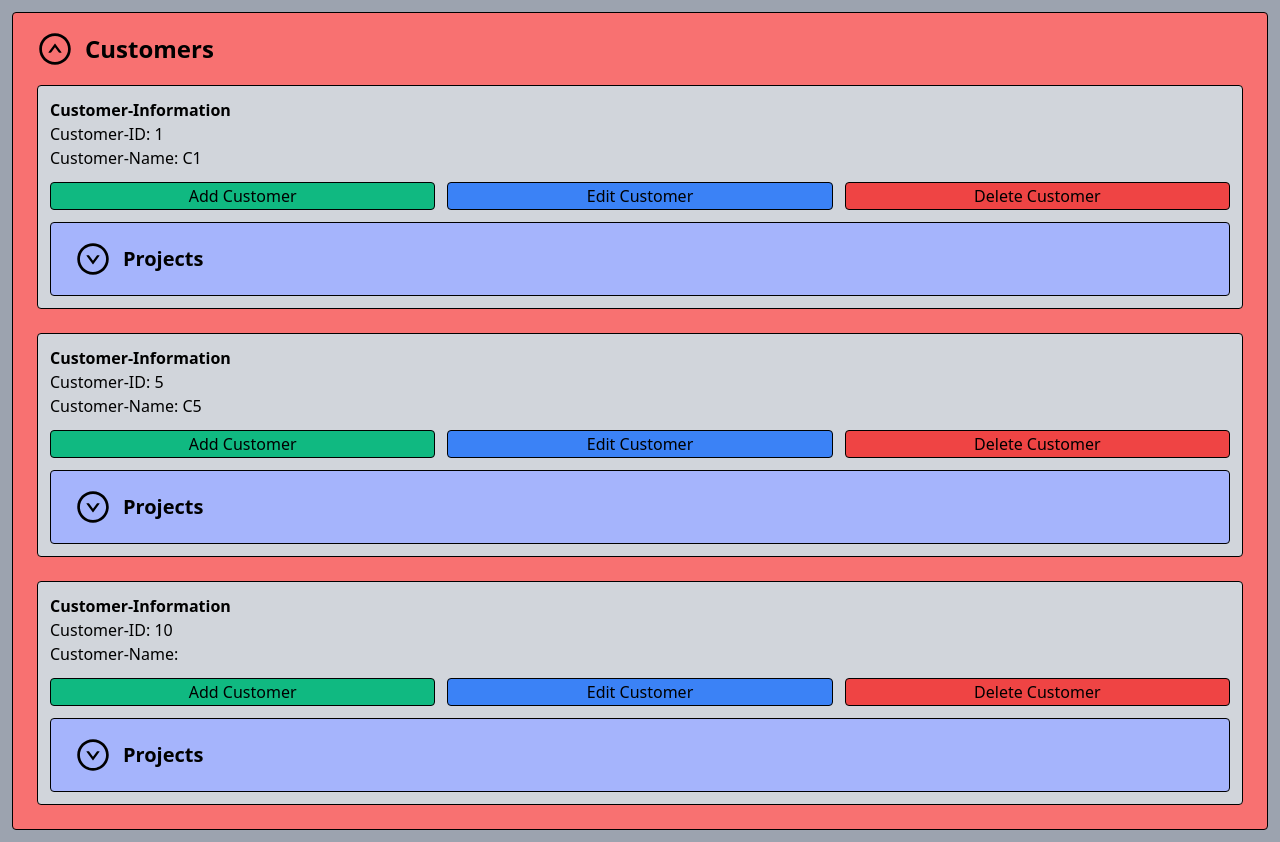
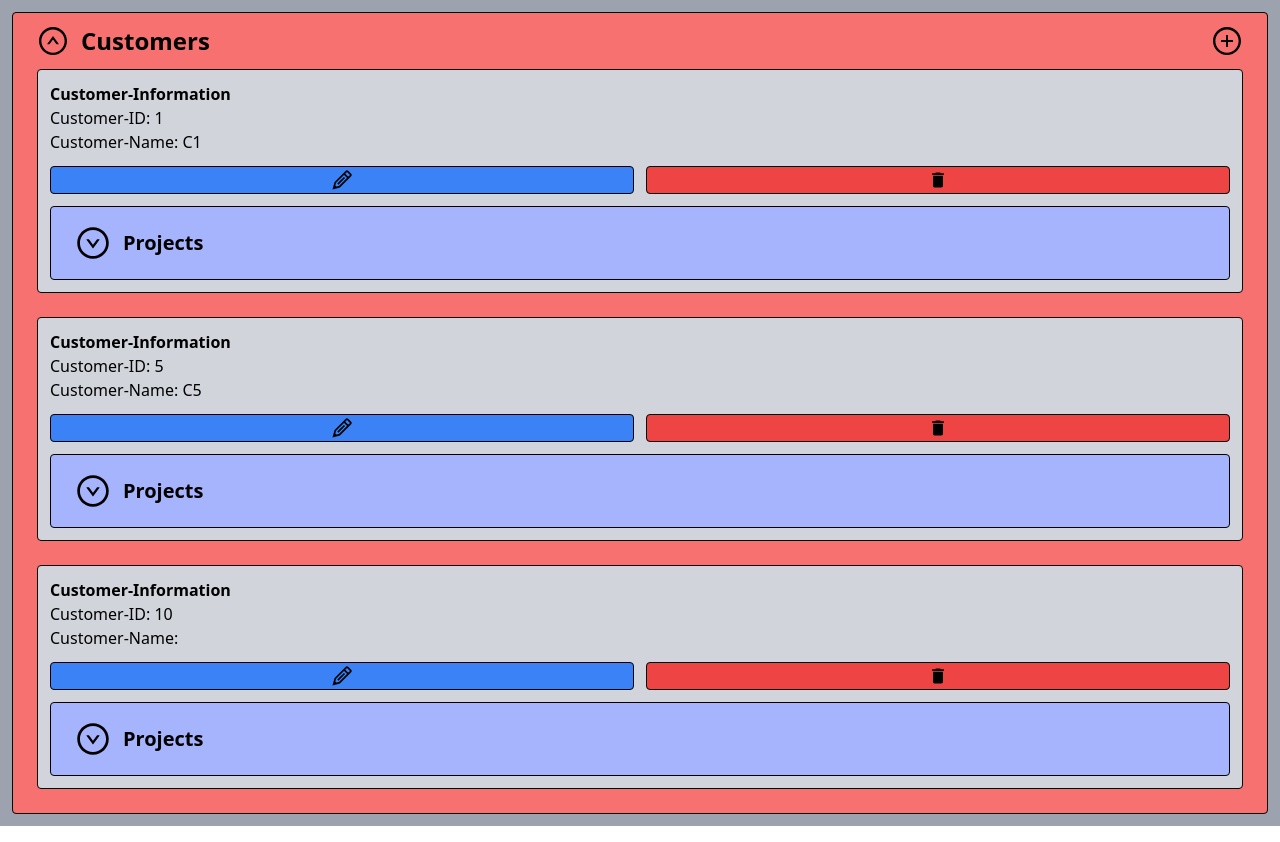
Before and after one commit to brudijoe/rizonic, a React (Create React App) app: page / in a window 1280 px wide. Built offline with nearby package versions, Linux system fonts and the light colour scheme.

Commit message:
main/redesign_button_icons_and_move_add_customer_button

```diff
--- a/src/components/App/AddCustomer.tsx
+++ b/src/components/App/AddCustomer.tsx
@@ -3,7 +3,7 @@ import { customerAdded } from "../../redux/dataSlice";
 import { useAppSelector, useAppDispatch } from "../../redux/hooks";
 import { unwrapResult } from "@reduxjs/toolkit";
 import { IconContext } from "react-icons";
-import { AiOutlineClose } from "react-icons/ai";
+import { AiOutlineClose, AiOutlinePlusCircle } from "react-icons/ai";
 
 const AddCustomer = () => {
   const dispatch = useAppDispatch();
@@ -54,22 +54,21 @@ const AddCustomer = () => {
         {modalIsOpen ? (
           <div className="hidden"></div>
         ) : (
-          <button
-            type="button"
-            className="w-full h-7 rounded bg-green-500 border-black border hover:bg-green-300 "
-            onClick={openModal}
-          >
-            Add Customer
-          </button>
+          <IconContext.Provider value={{ size: "2em" }}>
+            <AiOutlinePlusCircle
+              className="cursor-pointer"
+              onClick={openModal}
+            />
+          </IconContext.Provider>
         )}
       </div>
 
       <div>
         {modalIsOpen ? (
           <div className="rounded border border-black p-3 bg-green-500">
-            <div className="flex flex-row justify-between">
+            <div className="flex flex-row justify-between items-center">
               <div className="invisible">Hidden</div>
-              <h1 className="text-center">Add Customer?</h1>
+              <h1 className="text-center">Add Customer</h1>
               <div>
                 <IconContext.Provider value={{ size: "1.25em" }}>
                   <AiOutlineClose
--- a/src/components/App/AddProject.tsx
+++ b/src/components/App/AddProject.tsx
@@ -84,9 +84,9 @@ const AddProject = (props: Props) => {
       <div>
         {modalIsOpen ? (
           <div className="rounded border border-black p-3 bg-green-500">
-            <div className="flex flex-row justify-between">
+            <div className="flex flex-row justify-between items-center">
               <div className="invisible">Hidden</div>
-              <h1 className="text-center">Add Project?</h1>
+              <h1 className="text-center">Add Project</h1>
               <div>
                 <IconContext.Provider value={{ size: "1.25em" }}>
                   <AiOutlineClose
--- a/src/components/App/Customer.tsx
+++ b/src/components/App/Customer.tsx
@@ -27,28 +27,38 @@ const Customer = () => {
     <div>
       <div className="bg-red-400 rounded p-3 border border-black">
         {dropDownCustomers ? (
-          <div className="flex flex-row items-center">
-            <div>
-              <IconContext.Provider value={{ size: "3em" }}>
-                <AiOutlineUpCircle
-                  className="mr-3 pl-3 cursor-pointer"
-                  onClick={showDropDownCustomers}
-                />
-              </IconContext.Provider>
+          <div className="flex flex-row items-center justify-between">
+            <div className="flex flex-row ml-3 items-center">
+              <div>
+                <IconContext.Provider value={{ size: "2em" }}>
+                  <AiOutlineUpCircle
+                    className="cursor-pointer"
+                    onClick={showDropDownCustomers}
+                  />
+                </IconContext.Provider>
+              </div>
+              <h1 className="ml-3 text-center text-2xl font-bold">Customers</h1>
             </div>
-            <h1 className="text-center text-2xl font-bold">Customers</h1>
+            <div className="mr-3">
+              <AddCustomer />
+            </div>
           </div>
         ) : (
-          <div className="flex flex-row items-center">
-            <div>
-              <IconContext.Provider value={{ size: "3em" }}>
-                <AiOutlineDownCircle
-                  className="mr-3 pl-3 cursor-pointer"
-                  onClick={showDropDownCustomers}
-                />
-              </IconContext.Provider>
+          <div className="flex flex-row items-center justify-between">
+            <div className="flex flex-row ml-3 items-center">
+              <div>
+                <IconContext.Provider value={{ size: "2em" }}>
+                  <AiOutlineDownCircle
+                    className="mr-3 cursor-pointer"
+                    onClick={showDropDownCustomers}
+                  />
+                </IconContext.Provider>
+              </div>
+              <h1 className="text-center text-2xl font-bold">Customers</h1>
             </div>
-            <h1 className="text-center text-2xl font-bold">Customers</h1>
+            <div className="mr-3">
+              <AddCustomer />
+            </div>
           </div>
         )}
         {dropDownCustomers &&
@@ -59,15 +69,12 @@ const Customer = () => {
                 <div>Customer-ID:&nbsp;{customerEntry.customerId}</div>
                 <div>Customer-Name:&nbsp;{customerEntry.customerName}</div>
                 <div className="flex flex-row mt-3 mb-3">
-                  <div className="w-2/6 mr-3">
-                    <AddCustomer />
-                  </div>
-                  <div className="w-2/6 mr-3">
+                  <div className="w-3/6 mr-3">
                     <EditCustomer
                       currentCustomerId={customerEntry.customerId}
                     />
                   </div>
-                  <div className="w-2/6">
+                  <div className="w-3/6">
                     <DeleteCustomer
                       currentCustomerId={customerEntry.customerId}
                     />
--- a/src/components/App/DeleteCustomer.tsx
+++ b/src/components/App/DeleteCustomer.tsx
@@ -4,6 +4,7 @@ import { useAppSelector, useAppDispatch } from "../../redux/hooks";
 import { unwrapResult } from "@reduxjs/toolkit";
 import { IconContext } from "react-icons";
 import { AiOutlineClose } from "react-icons/ai";
+import { MdDelete } from "react-icons/md";
 
 interface Props {
   currentCustomerId: number;
@@ -46,11 +47,13 @@ const DeleteCustomer = (props: Props) => {
         ) : (
           <button
             type="button"
-            className="w-full rounded h-7 bg-red-500 border-black border hover:bg-red-300"
+            className="w-full h-7 flex items-center justify-center rounded bg-red-500 border-black border hover:bg-red-300"
             onClick={openModal}
             data-test-id="CustomersDeleteButton"
           >
-            Delete Customer
+            <IconContext.Provider value={{ size: "1.25em" }}>
+              <MdDelete />
+            </IconContext.Provider>
           </button>
         )}
       </div>
@@ -58,9 +61,9 @@ const DeleteCustomer = (props: Props) => {
       <div>
         {modalIsOpen ? (
           <div className="rounded border border-black p-3 bg-red-500">
-            <div className="flex flex-row justify-between">
+            <div className="flex flex-row justify-between items-center">
               <div className="invisible">Hidden</div>
-              <h1 className="text-center">Delete Customer?</h1>
+              <h1 className="text-center">Delete Customer</h1>
               <div>
                 <IconContext.Provider value={{ size: "1.25em" }}>
                   <AiOutlineClose
--- a/src/components/App/DeleteProject.tsx
+++ b/src/components/App/DeleteProject.tsx
@@ -74,9 +74,9 @@ const DeleteProject = (props: Props) => {
 
       {modalIsOpen ? (
         <div className="rounded border border-black p-3 bg-red-500">
-          <div className="flex flex-row justify-between">
+          <div className="flex flex-row justify-between items-center">
             <div className="invisible">Hidden</div>
-            <h1 className="text-center">Delete Project?</h1>
+            <h1 className="text-center">Delete Project</h1>
             <div>
               <IconContext.Provider value={{ size: "1.25em" }}>
                 <AiOutlineClose
--- a/src/components/App/EditCustomer.tsx
+++ b/src/components/App/EditCustomer.tsx
@@ -4,6 +4,7 @@ import { useAppDispatch } from "../../redux/hooks";
 import { unwrapResult } from "@reduxjs/toolkit";
 import { IconContext } from "react-icons";
 import { AiOutlineClose } from "react-icons/ai";
+import { GrEdit } from "react-icons/gr";
 
 interface Props {
   currentCustomerId: number;
@@ -52,19 +53,21 @@ const EditCustomer = (props: Props) => {
         ) : (
           <button
             type="button"
-            className="w-full rounded h-7 bg-blue-500 border-black border hover:bg-blue-300"
+            className="w-full h-7 flex items-center justify-center rounded bg-blue-500 border-black border hover:bg-blue-300"
             onClick={openModal}
           >
-            Edit Customer
+            <IconContext.Provider value={{ size: "1.25em" }}>
+              <GrEdit />
+            </IconContext.Provider>
           </button>
         )}
       </div>
       <div>
         {modalIsOpen ? (
           <div className="rounded border border-black p-3 bg-blue-500">
-            <div className="flex flex-row justify-between">
+            <div className="flex flex-row justify-between items-center">
               <div className="invisible">Hidden</div>
-              <h1 className="text-center">Edit Customer?</h1>
+              <h1 className="text-center">Edit Customer</h1>
               <div>
                 <IconContext.Provider value={{ size: "1.25em" }}>
                   <AiOutlineClose
--- a/src/components/App/EditProject.tsx
+++ b/src/components/App/EditProject.tsx
@@ -75,9 +75,9 @@ const EditProject = (props: Props) => {
       <div>
         {modalIsOpen ? (
           <div className="p-3 rounded border border-black bg-blue-500">
-            <div className="flex flex-row justify-between">
+            <div className="flex flex-row justify-between items-center">
               <div className="invisible">Hidden</div>
-              <h1 className="text-center">Edit Project?</h1>
+              <h1 className="text-center">Edit Project</h1>
               <div>
                 <IconContext.Provider value={{ size: "1.25em" }}>
                   <AiOutlineClose
```
